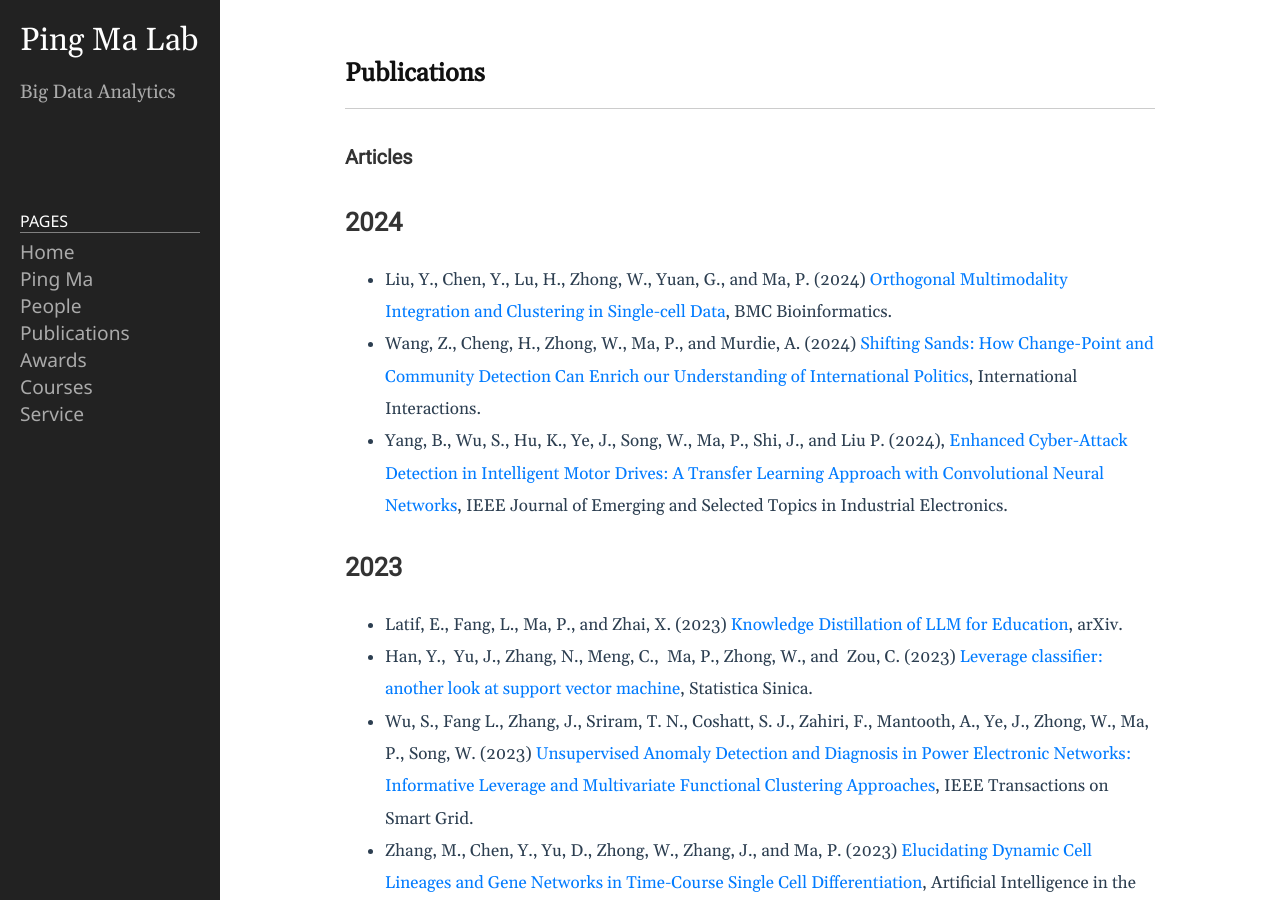
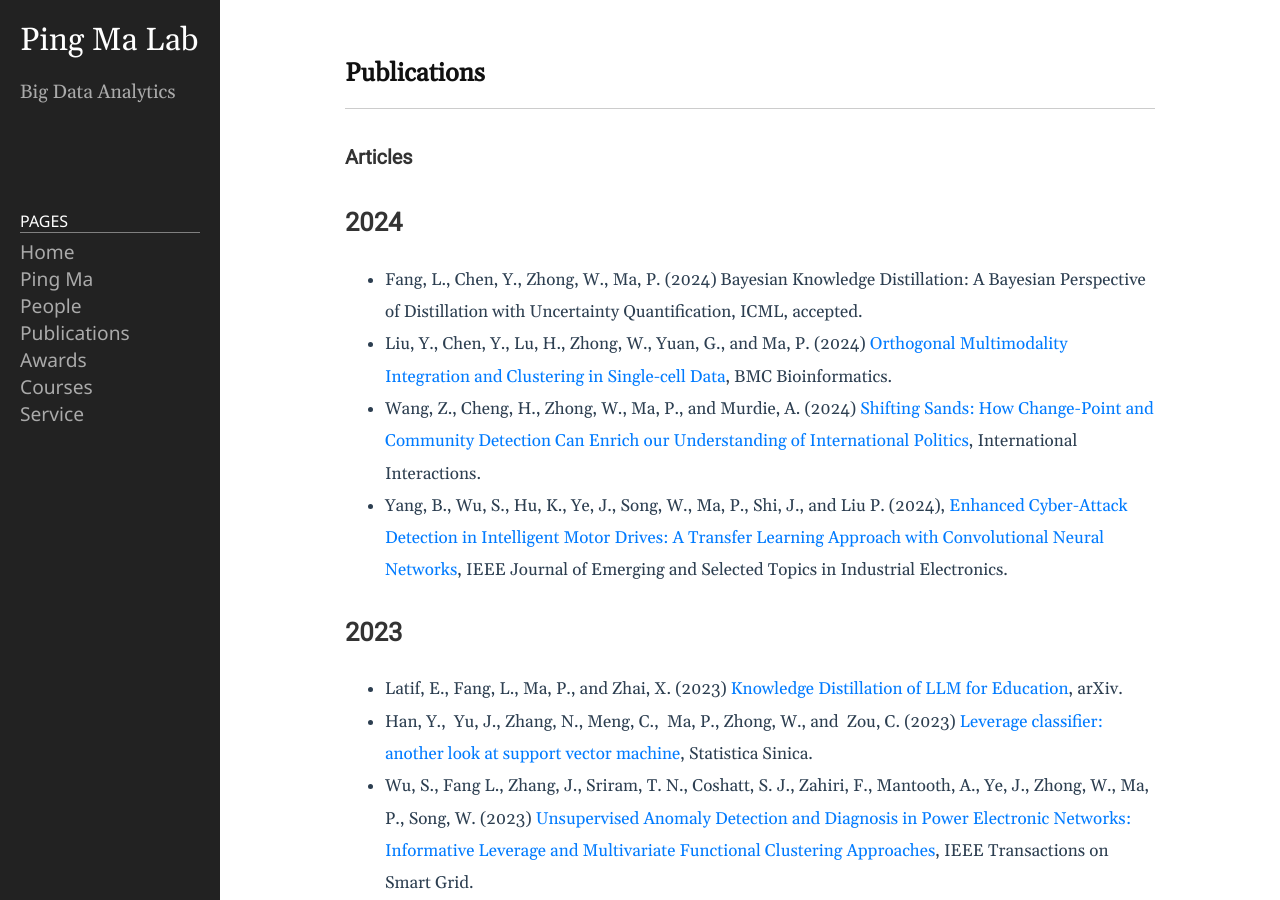
Before and after one commit to BDALpingio/BDALpingio.github.io, a Jekyll site: the page built from 3_publications.md, in a window 1280 px wide and 900 px high. Built offline with Jekyll 4.4.1, drawn with Linux system fonts in a browser that asks for light colours.

Commit message:
Update 3_publications.md
ADD ICML2024

```diff
--- a/3_publications.md
+++ b/3_publications.md
@@ -7,6 +7,7 @@ permalink: /3_publications/
 ### Articles
 
 ## 2024
+- Fang, L., Chen, Y., Zhong, W., Ma, P. (2024) Bayesian Knowledge Distillation: A Bayesian Perspective of Distillation with Uncertainty Quantification, ICML, accepted.
 - Liu, Y., Chen, Y., Lu, H., Zhong, W., Yuan, G., and Ma, P. (2024) [Orthogonal Multimodality Integration and Clustering in Single-cell Data](https://bmcbioinformatics.biomedcentral.com/articles/10.1186/s12859-024-05773-y), BMC Bioinformatics.
 - Wang, Z., Cheng, H., Zhong, W., Ma, P., and Murdie, A. (2024) [Shifting Sands: How Change-Point and Community Detection Can Enrich our Understanding of International Politics](https://www.tandfonline.com/doi/full/10.1080/03050629.2024.2307934), International Interactions.
 - Yang, B., Wu, S., Hu, K., Ye, J., Song, W., Ma, P., Shi, J., and Liu P. (2024), [Enhanced Cyber-Attack Detection in Intelligent Motor Drives: A Transfer Learning Approach with Convolutional Neural Networks](https://bpb-us-w2.wpmucdn.com/sites.gatech.edu/dist/4/216/files/2023/12/Enhanced_Cyber-Attack_Detection_in_Intelligent_Motor_Drives_A_Transfer_Learning_Approach_with_Convolutional_Neural_Networks.pdf), IEEE Journal of Emerging and Selected Topics in Industrial Electronics.
```
